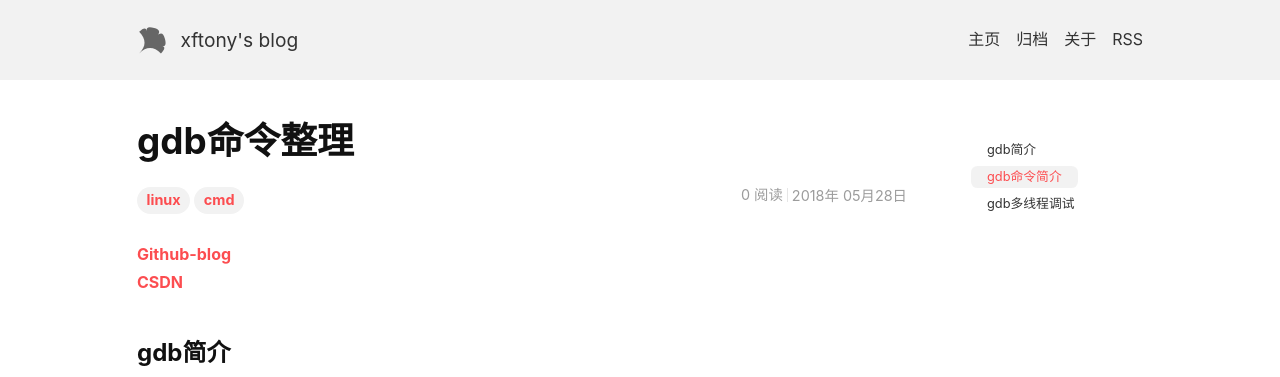
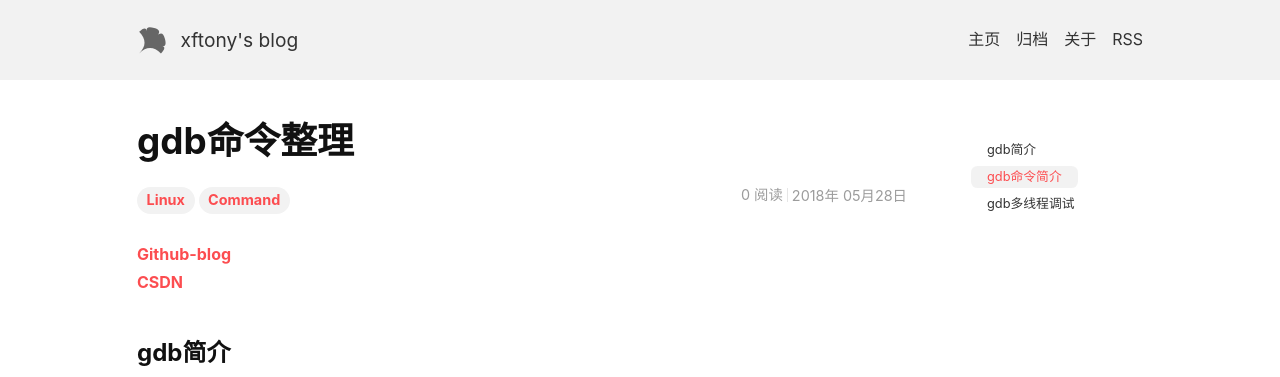
Before and after one commit to srl11/srl11.github.io, a Jekyll site: the page built from _posts/2018-05-28-gdb命令整理.md, in a window 1280 px wide. Shown: the top 377 px of the page. Built offline with Jekyll 4.4.1, drawn with Linux system fonts in a browser that asks for light colours; nearby versions of some CDN libraries; comment, search, counter and statistics services are not loaded.

Commit message:
update the tags

```diff
--- a/_posts/2018-05-28-gdb命令整理.md
+++ b/_posts/2018-05-28-gdb命令整理.md
@@ -3,11 +3,11 @@ layout: post
 title: "gdb命令整理"
 key: 2018-05-28-gbd
 categories:
-  - linux
-  - cmd
+  - Linux
+  - Command
 tags:
-  - linux
-  - cmd
+  - Linux
+  - Command
 ---
 [Github-blog](https://xftony.github.io/docker/2018/05/28/gdb命令整理.html)
 [CSDN](https://blog.csdn.net/xftony)
```
Also changed, not shown: _posts/2018-04-26-golang安装.md (+1 -1 lines), _posts/2018-05-01-视频识别算法：慢特征分析算法.md (+2 -0 lines), _posts/2018-05-29-Dijkstra算法简介.md (+2 -2 lines), _posts/2018-05-29-Http协议.md (+2 -2 lines).
